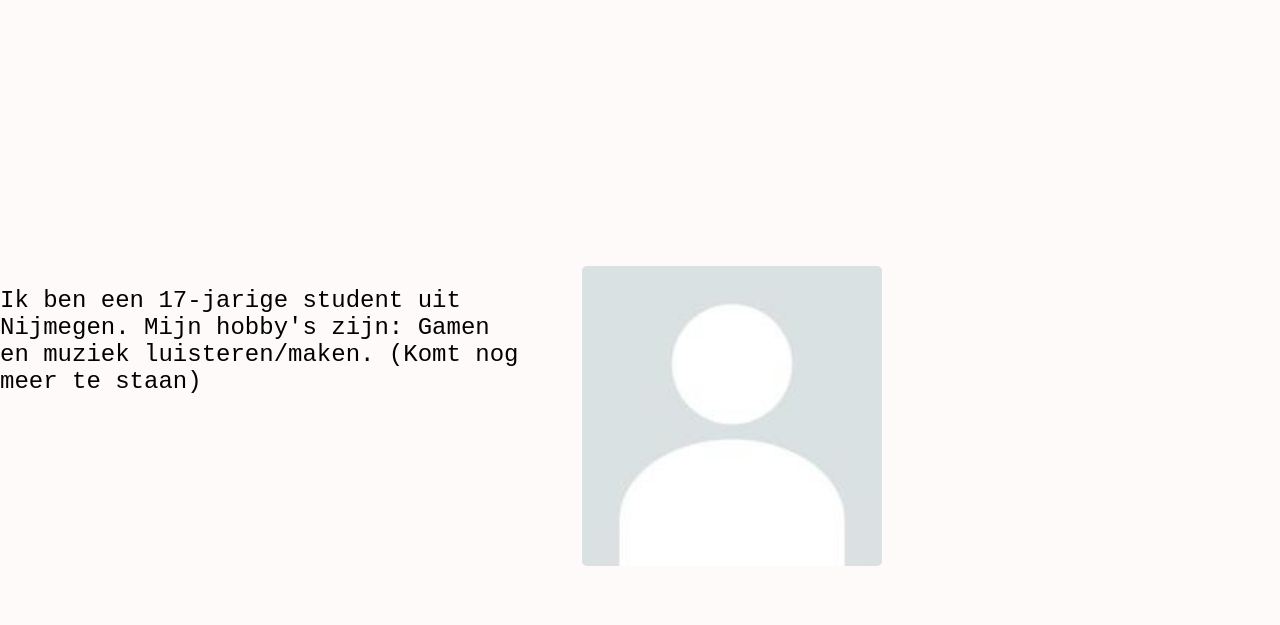
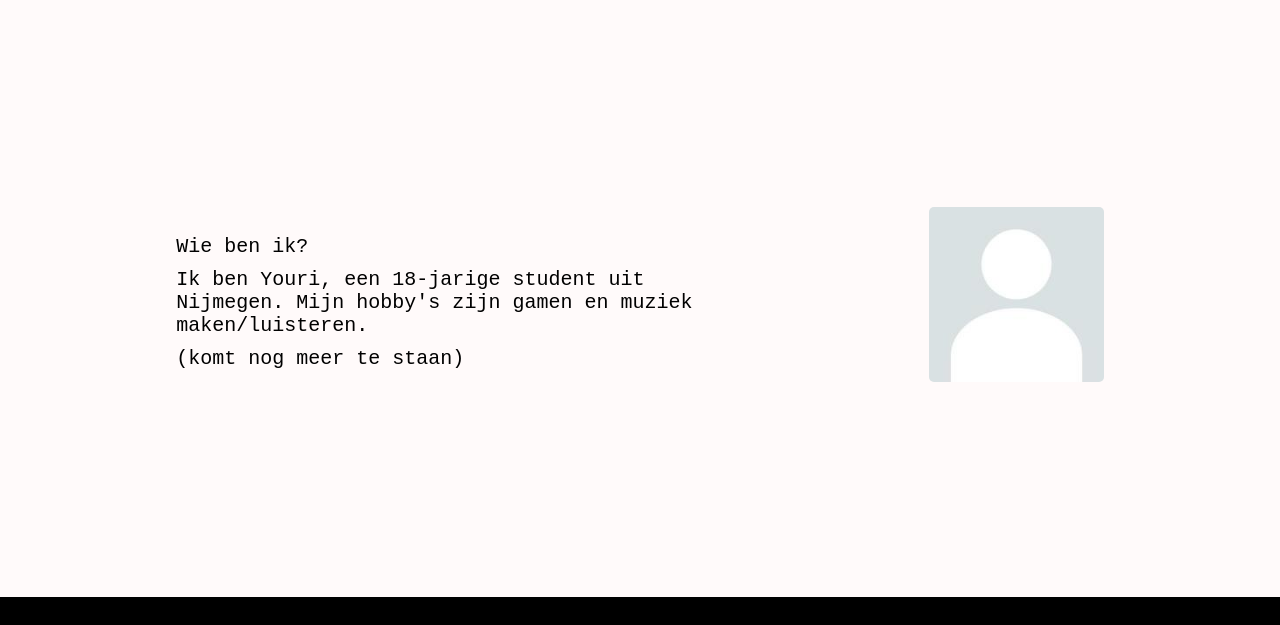
Before and after one commit to yreijinga/portfolio, a plain HTML site: page overmij.html in a window 1280 px wide. Shown: the part 173-798 px from the top of the page. Drawn offline with Linux system fonts and the light colour scheme; a web font is replaced by a local one.

Commit message:
over mij pagina beter ingedeeld

```diff
--- a/css/main.css
+++ b/css/main.css
@@ -57,7 +57,7 @@ nav{
 }
 .bg-ovr{
     width: 100%;
-    height: 800px;
+    height: auto;
     background-color: #fffafa;
     display: flex;
     flex-direction: column;
@@ -77,7 +77,6 @@ nav{
     width: 25%;
     height: 200px;
     color: black;
-    background-color: aqua;
     flex-direction: column;
     justify-content: space-around;
 }
@@ -177,27 +176,33 @@ nav{
     border-radius: 5px;
 }
 .ovr-info-box{
-    width: 65%;
-    height: 1200px;
+    width: 100%;
+    height: 600px;
     display: flex;
     flex-direction: row;
-    justify-content: center;
     align-items: center;
+    justify-content: space-evenly;
+}
+.ovr-info-txt{
+    display: flex;
+    width: 45%;
+    flex-direction: column;
 }
 .ovr-info{
     color: black;
     font-weight: 200;
+    font-size: 20px;
+    padding-top: 10px;
 }
 .ovr-img-box{
-    width: 30%;
+    width: 40%;
     height: auto;
     display: flex;
-    margin-top: 150px;
-    margin-left: 50px;
+
 }
 #ovr-img{
-    width: 300px;
-    height: 300px;
+    width: 175px;
+    border-radius: 5px;
 }
 .phone-box{
     width: 100%;
--- a/overmij.html
+++ b/overmij.html
@@ -30,10 +30,15 @@
                 <p class="ovr-title">Over mij</p>
             </div>
             <div class="ovr-info-box">
-                <h2 class="ovr-info">Ik ben een 17-jarige student uit Nijmegen.
-                    Mijn hobby's zijn: Gamen en muziek luisteren/maken. (Komt nog meer te staan)</h2>
-                <div class="ovr-img-box">
-                    <img id="ovr-img" src="images/blank_profile.jpg" alt="Profielfoto van mij">
+                <div class="ovr-info-txt">
+                    <p class="ovr-info">Wie ben ik?</p>
+                    <p class="ovr-info">
+                        Ik ben Youri, een 18-jarige student uit Nijmegen.
+                        Mijn hobby's zijn gamen en muziek maken/luisteren.</p>
+                    <p class="ovr-info">(komt nog meer te staan)</p>
+                </div>
+                <div class="ovr-info-img">
+                    <img id="ovr-img" src="images/blank_profile.jpg" alt="Blank Profile">
                 </div>
             </div>
         </div>
```
